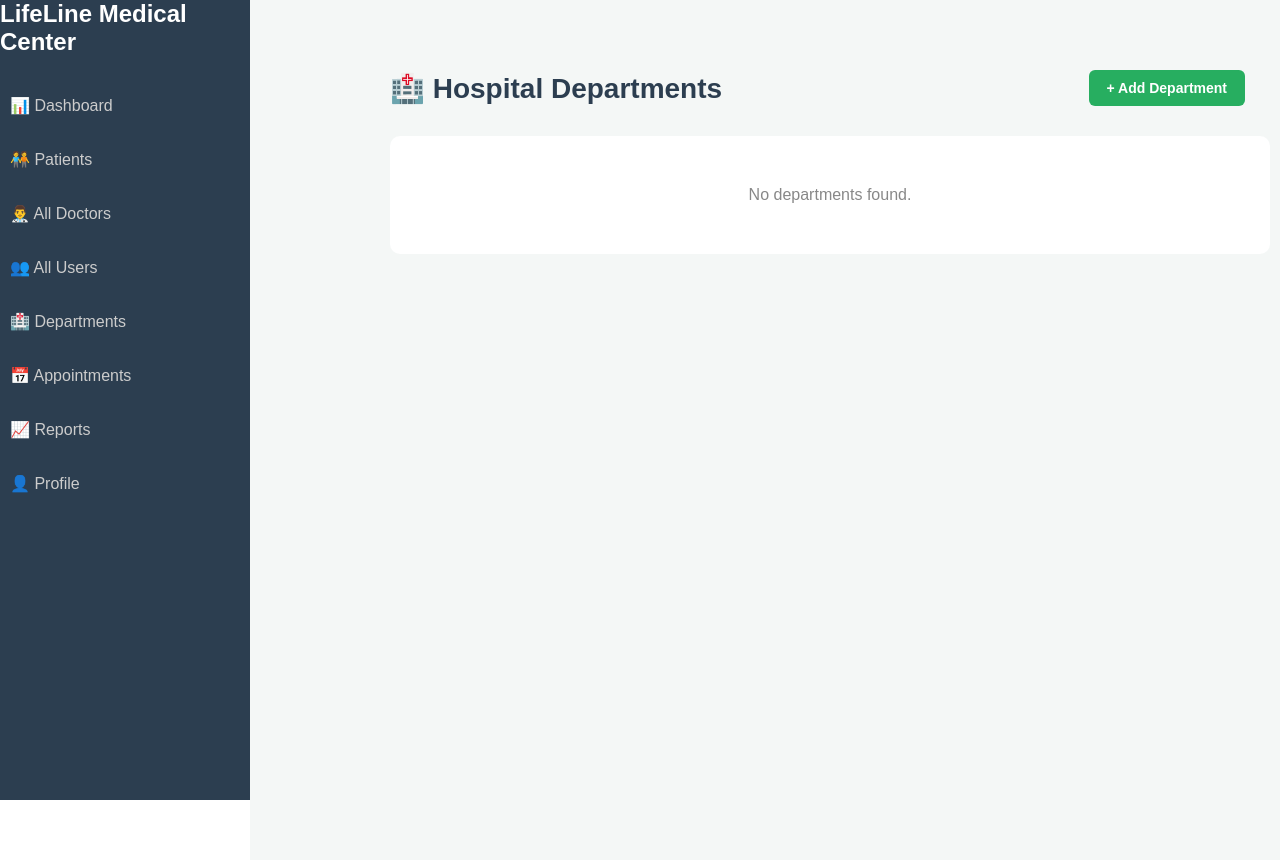
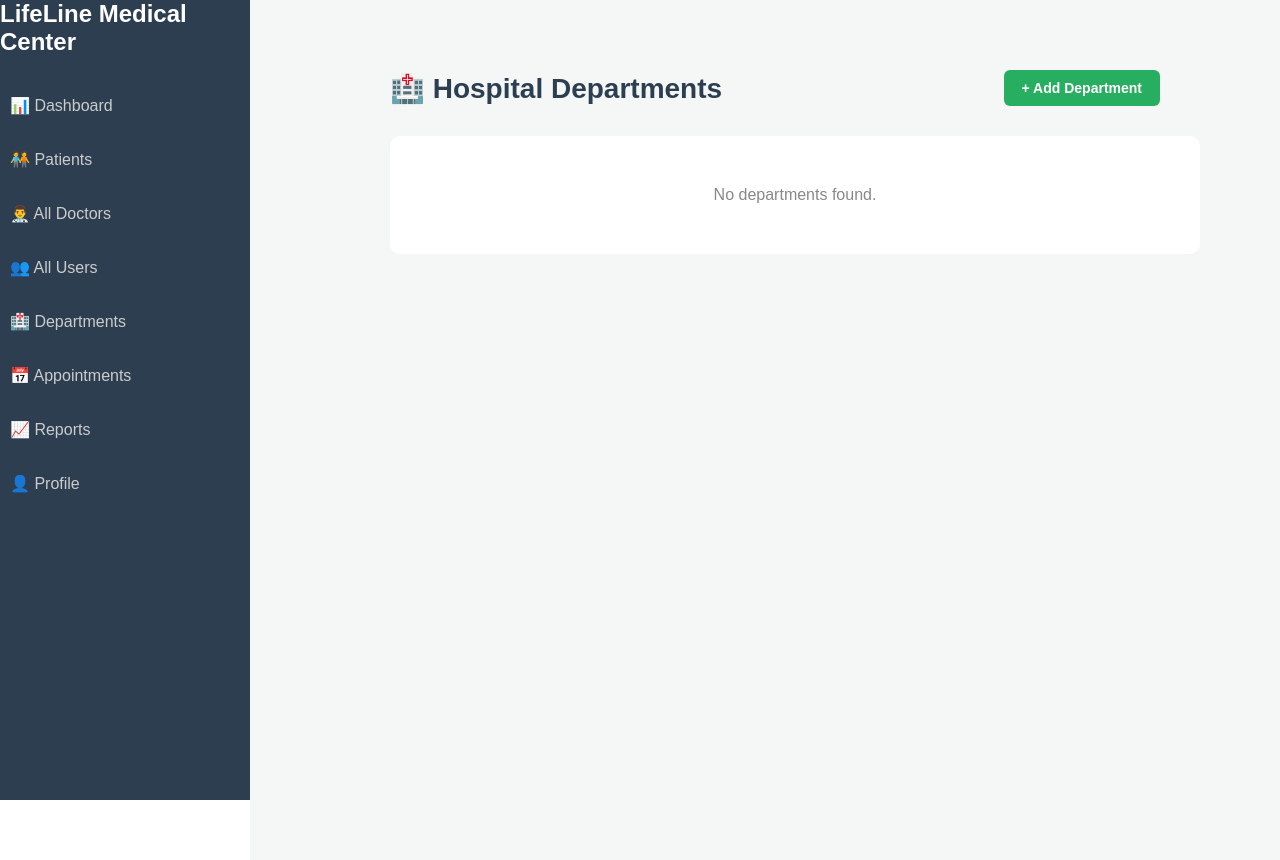
Before and after one commit to qudsiyashaikh/Management-Django, a Django app: template templates/departments.html in a window 1280 px wide. Run offline with Django 5.2, Linux system fonts and the light colour scheme; the template is opened without the code that fills it, so the values that code supplies are empty.

Commit message:
Update departments.html

```diff
--- a/templates/departments.html
+++ b/templates/departments.html
@@ -2,7 +2,7 @@
 
 {% block content %}
 <style>
-    /* Main Layout - Scroll hatane ke liye overflow-x hidden kiya */
+    /* Main Layout - Isko 100% fix kiya hai scroll hatane ke liye */
     .page-wrapper {
         width: calc(100% - 100px);
         margin-left: 100px;
@@ -10,22 +10,24 @@
         min-height: 100vh;
         padding: 40px 10px;
         font-family: 'Segoe UI', Tahoma, Geneva, Verdana, sans-serif;
-        overflow-x: hidden; /* Isse niche wali scroll line gayab ho jayegi */
+        overflow-x: hidden !important; /* Forcefully scroll hatane ke liye */
     }
 
     /* Inner Container */
     .dept-container {
         width: 100%;
-        max-width: 1300px;
+        max-width: 1200px;
         margin: 0;
     }
 
+    /* Header Section - Isme right side se 60px ka gap forcefully dala hai */
     .header-section {
         display: flex;
         justify-content: space-between;
         align-items: center;
         margin-bottom: 30px;
-        max-width: 1150px; /* Isko thoda kam kiya taaki button edge se dur rahe */
+        max-width: 100% !important;
+        padding-right: 60px !important; /* Button ko andar dhakelne ke liye */
     }
 
     .header-section h2 {
@@ -39,7 +41,8 @@
         display: grid;
         grid-template-columns: repeat(auto-fill, minmax(280px, 1fr));
         gap: 20px;
-        max-width: 1150px; /* Cards ko bhi header ke barabar rakha */
+        max-width: 100%;
+        padding-right: 40px;
     }
 
     /* Department Card Style */
@@ -101,16 +104,16 @@
         font-size: 13px;
     }
 
-    /* Add Button - Isko thoda left shift kiya */
+    /* Add Button - Isko forcefully margin di hai */
     .add-btn {
         background-color: #27ae60;
-        color: white;
+        color: white !important;
         padding: 10px 18px;
         border-radius: 6px;
         text-decoration: none;
         font-weight: bold;
         font-size: 14px;
-        margin-right: 25px; /* Button ko kinare se 2-3 inch andar kiya */
+        margin-right: 20px !important; /* Button ko 2-3 inch andar shift kiya */
     }
 </style>
 
@@ -142,4 +145,4 @@
         </div>
     </div>
 </div>
-{% endblock %}
+{% endblock %}a
```
